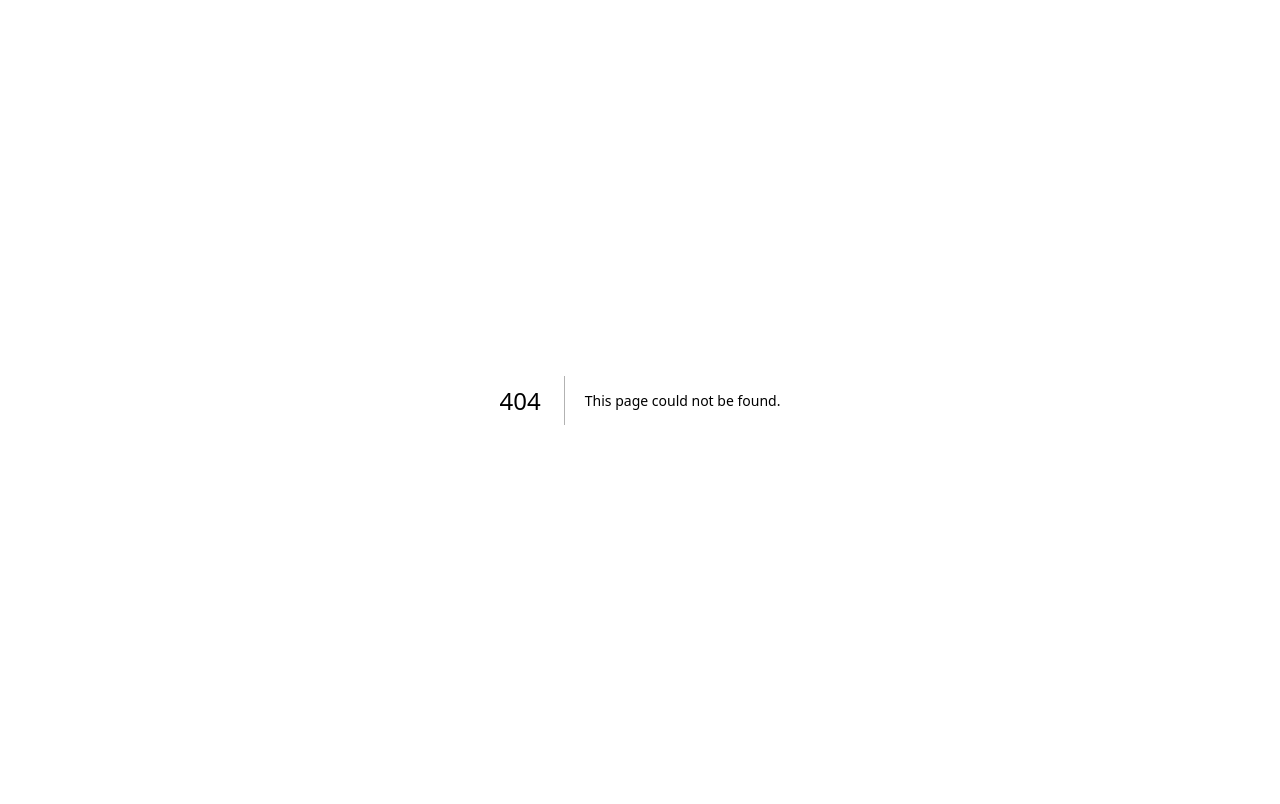
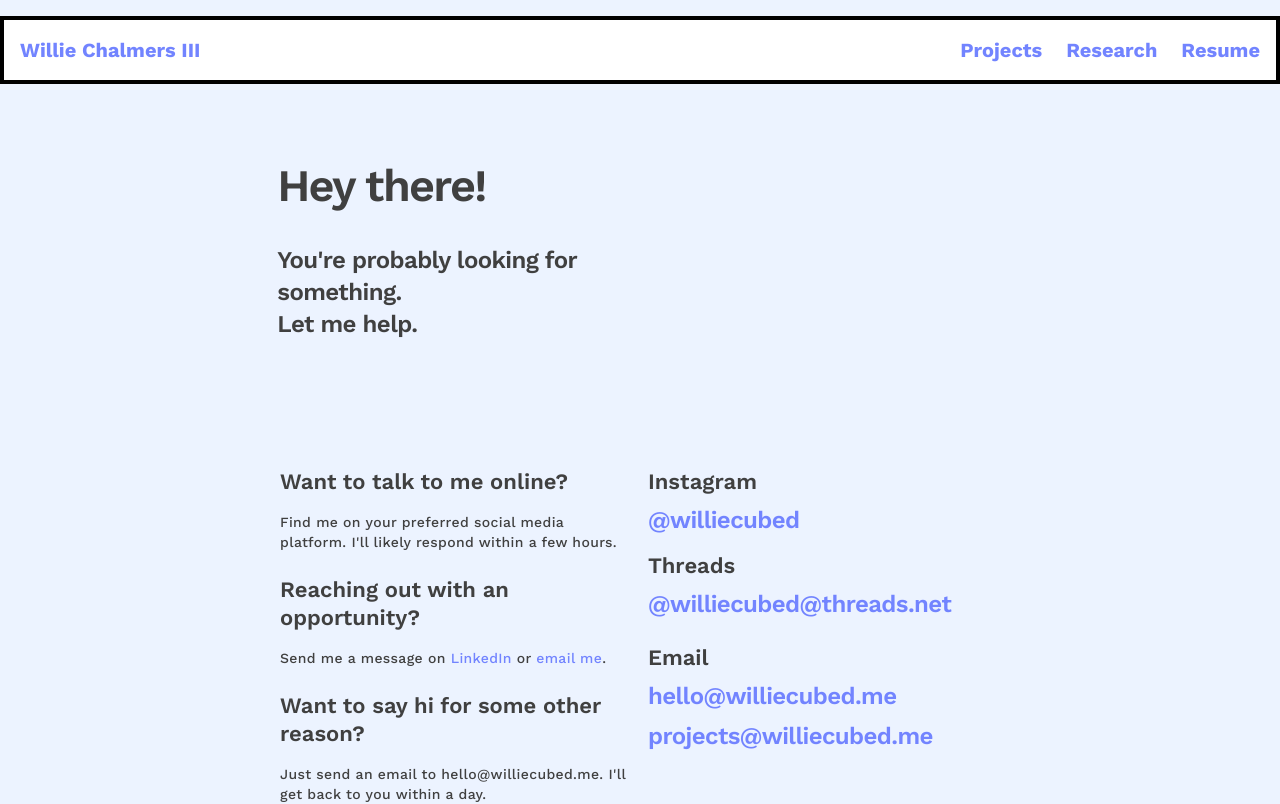
Before and after one commit to WillieCubed/website, a Next.js app: page /contact in a window 1280 px wide. Before the commit this address had no page. Shown: the top 804 px of the page. Built offline with nearby package versions, Linux system fonts and the light colour scheme.

Commit message:
feat: Create cool contact page

```diff
--- /dev/null
+++ b/app/(pages)/contact/page.tsx
@@ -0,0 +1,96 @@
+import { Metadata } from 'next';
+import Link from 'next/link';
+
+export const metadata: Metadata = {
+  title: 'Contact',
+  description: "See how to get in touch with me. It's pretty simple.",
+  openGraph: {
+    title: 'Contact',
+    description: "See how to get in touch with me. It's pretty simple.",
+    url: '/contact',
+    type: 'website',
+    images: ['/assets/headshot.jpg'],
+  },
+};
+
+export default function ContactPage() {
+  return (
+    <div className="">
+      <section className="-mt-[100px] pt-40 md:grid md:grid-cols-12 p-16 xl:px-24 bg-maverick-300">
+        <div className="lg:col-start-3 col-span-4 space-y-8">
+          <div className="text-display-medium">Hey there!</div>
+          <div className="text-headline-small">
+            You're probably looking for something.
+            <br />
+            Let me help.
+          </div>
+        </div>
+      </section>
+      <main className="p-16 md:grid md:grid-cols-12 xl:px-24 md:gap-x-4">
+        <section className="md:col-start-3 md:col-span-4 space-y-6">
+          <div className="space-y-4">
+            <h1 className="text-title-large">Want to talk to me online?</h1>
+            <p className="text-body-medium">
+              Find me on your preferred social media platform. I&apos;ll likely
+              respond within a few hours.
+            </p>
+          </div>
+          <div className="space-y-4">
+            <h1 className="text-title-large">
+              Reaching out with an opportunity?
+            </h1>
+            <p className="text-body-medium">
+              Send me a message on{' '}
+              <Link href="https://www.linkedin.com/in/willie-chalmers-iii">
+                LinkedIn
+              </Link>{' '}
+              or <Link href="mailto:hello@williecubed.me">email me</Link>.
+            </p>
+          </div>
+          <div className="space-y-4">
+            <h1 className="text-title-large">
+              Want to say hi for some other reason?
+            </h1>
+            <p className="text-body-medium">
+              Just send an email to hello@williecubed.me. I&apos;ll get back to
+              you within a day.
+            </p>
+          </div>
+        </section>
+        <section id="social-media" className="md:col-span-4 space-y-6">
+          <dl className="inline-block">
+            <dd className="text-title-large">Instagram</dd>
+            <dt className="mt-2 text-headline-small">
+              <Link href="https://instagram.com/williecubed">@williecubed</Link>
+            </dt>
+            <dd className="mt-4 text-title-large">Threads</dd>
+            <dt className="mt-2 text-headline-small">
+              <Link href="https://threads.net/williecubed">
+                @williecubed@threads.net
+              </Link>
+            </dt>
+          </dl>
+          <div>
+            <div className="text-title-large">Email</div>
+            <div className="mt-2">
+              <Link
+                className="text-headline-small"
+                href="mailto:hello@williecubed.me"
+              >
+                hello@williecubed.me
+              </Link>
+            </div>
+            <div className="mt-2">
+              <Link
+                className="text-headline-small"
+                href="mailto:projects@williecubed.me"
+              >
+                projects@williecubed.me
+              </Link>
+            </div>
+          </div>
+        </section>
+      </main>
+    </div>
+  );
+}
```
